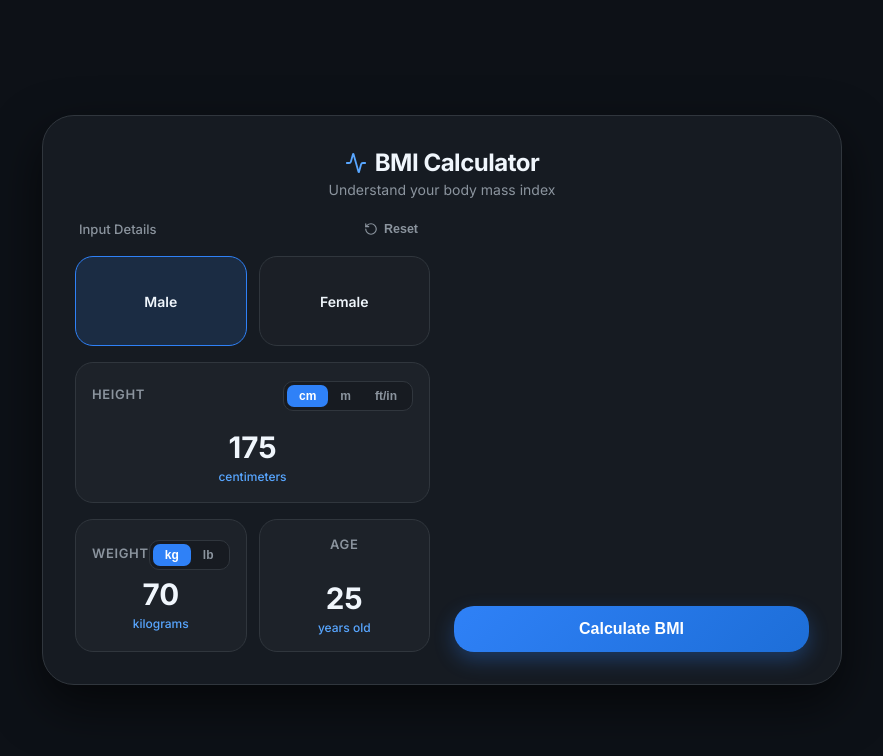
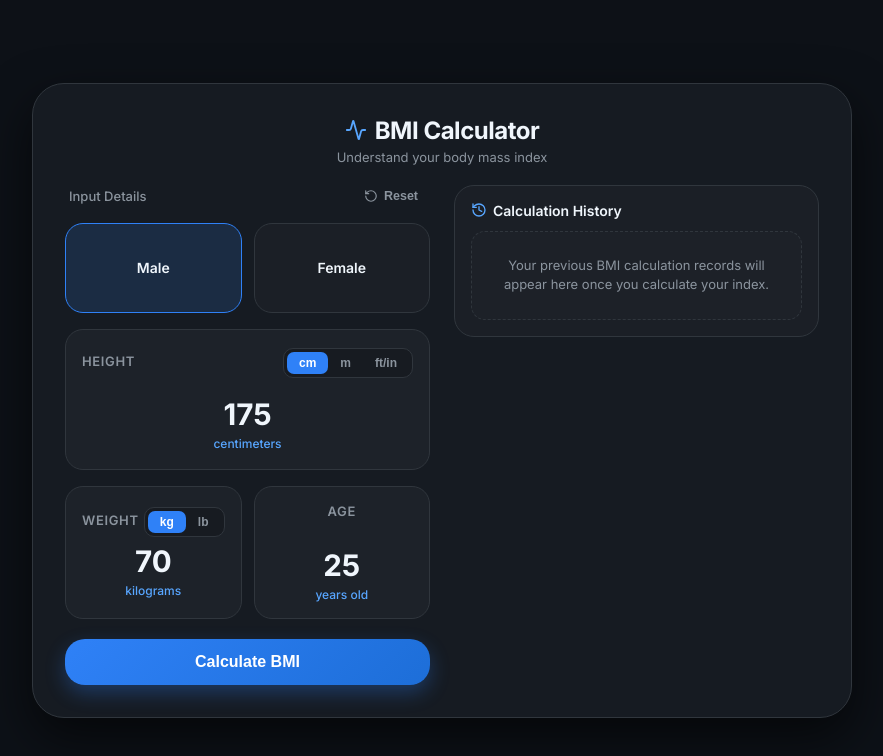
Before and after one commit to anujverma1475-spec/BMI-Calculator, a React (Vite) app: page / in a window 1280 px wide. Shown: the top 756 px of the page, without its empty margins (198-1081 px from the left). Built offline with nearby package versions, Linux system fonts and the light colour scheme.

Commit message:
Final commit: Optimize CSS layout, responsive grid, weight targets, and history empty state

```diff
--- a/src/App.css
+++ b/src/App.css
@@ -1,4 +1,6 @@
-/* Base Mobile Rules */
+/* =======================================================
+   BASE CONTAINER & LAYOUT SETUP
+   ======================================================= */
 .app-container {
   background-color: var(--card-bg);
   border: 1px solid var(--card-border);
@@ -6,7 +8,7 @@
   padding: 24px 20px;
   box-shadow: 0 20px 50px rgba(0, 0, 0, 0.6);
   width: 100%;
-  max-width: 400px;
+  max-width: 420px;
   margin: 0 auto;
   display: flex;
   flex-direction: column;
@@ -14,7 +16,17 @@
   transition: max-width 0.3s ease, padding 0.3s ease;
 }
 
-/* Header Styles */
+/* Main Content Grid for Responsive Dashboard View */
+.main-content-grid {
+  display: flex;
+  flex-direction: column;
+  gap: 20px;
+  width: 100%;
+}
+
+/* =======================================================
+   HEADER COMPONENT STYLES
+   ======================================================= */
 .app-header {
   text-align: center;
   display: flex;
@@ -45,7 +57,9 @@
   color: var(--text-muted);
 }
 
-/* Base Card Block */
+/* =======================================================
+   UI CARDS & SECTIONS
+   ======================================================= */
 .ui-card {
   background-color: rgba(255, 255, 255, 0.03);
   border: 1px solid var(--card-border);
@@ -55,7 +69,7 @@
   flex-direction: column;
   align-items: center;
   justify-content: center;
-  transition: all 0.2s ease-in-out;
+  transition: border-color 0.2s ease, background-color 0.2s ease;
 }
 
 .card-label {
@@ -67,7 +81,7 @@
   margin-bottom: 8px;
 }
 
-/* Gender Selection Cards Grid */
+/* Gender Selection Grid */
 .gender-grid {
   display: grid;
   grid-template-columns: 1fr 1fr;
@@ -79,6 +93,11 @@
   cursor: pointer;
   border: 1px solid var(--card-border);
   background-color: rgba(255, 255, 255, 0.02);
+  user-select: none;
+}
+
+.gender-card:hover {
+  border-color: rgba(47, 129, 247, 0.5);
 }
 
 .gender-card.active {
@@ -127,18 +146,6 @@
   color: #ffffff;
 }
 
-.numeric-display {
-  font-size: 2rem;
-  font-weight: 700;
-  color: var(--text-main);
-}
-
-.unit-subtext {
-  font-size: 0.75rem;
-  color: var(--accent-cyan);
-  font-weight: 500;
-}
-
 /* Dual Grid: Weight & Age */
 .inputs-dual-grid {
   display: grid;
@@ -148,70 +155,6 @@
 
 .control-card {
   min-height: 110px;
-}
-
-/* Main Form Content Area */
-.main-content-grid {
-  display: flex;
-  flex-direction: column;
-  gap: 20px;
-}
-
-/* Action Button Area */
-.action-area {
-  display: flex;
-  justify-content: center;
-  margin-top: 4px;
-}
-
-.btn-primary-calculate {
-  background: linear-gradient(135deg, var(--accent-blue), #1d6ed8);
-  color: #ffffff;
-  border: none;
-  border-radius: 20px;
-  padding: 14px 32px;
-  font-size: 1rem;
-  font-weight: 700;
-  width: 100%;
-  cursor: pointer;
-  box-shadow: 0 8px 20px rgba(47, 129, 247, 0.3);
-  transition: transform 0.15s ease, box-shadow 0.15s ease;
-}
-
-.btn-primary-calculate:hover {
-  transform: translateY(-1px);
-  box-shadow: 0 10px 24px rgba(47, 129, 247, 0.4);
-}
-
-.btn-primary-calculate:active {
-  transform: translateY(1px);
-}
-
-/* =======================================================
-   TABLET & DESKTOP RESPONSIVE BREAKPOINT (≥ 768px)
-   ======================================================= */
-@media (min-width: 768px) {
-  .app-container {
-    max-width: 800px;
-    padding: 32px;
-    border-radius: 32px;
-  }
-
-  .app-header h1 {
-    font-size: 1.5rem;
-  }
-
-  .header-subtitle {
-    font-size: 0.875rem;
-  }
-
-  /* Split into side-by-side dashboard grid on desktop */
-  .main-content-grid {
-    display: grid;
-    grid-template-columns: 1fr 1fr;
-    gap: 24px;
-    align-items: start;
-  }
 }
 
 /* Form Top Control Bar */
@@ -254,7 +197,6 @@
   background-color: rgba(255, 255, 255, 0.05);
 }
 
-/* Card Top Row */
 .card-top-row {
   display: flex;
   justify-content: space-between;
@@ -262,7 +204,6 @@
   width: 100%;
 }
 
-/* Controlled Input Fields Styling */
 .input-group {
   display: flex;
   flex-direction: column;
@@ -290,14 +231,12 @@
   border-bottom-color: var(--accent-blue);
 }
 
-/* Chrome, Safari, Edge, Opera remove number input arrows */
 .numeric-input::-webkit-outer-spin-button,
 .numeric-input::-webkit-inner-spin-button {
   -webkit-appearance: none;
   margin: 0;
 }
 
-/* Firefox remove number input arrows */
 .numeric-input[type=number] {
   -moz-appearance: textfield;
 }
@@ -309,7 +248,45 @@
   justify-content: center;
 }
 
-/* Result Overlay Card */
+.unit-subtext {
+  font-size: 0.75rem;
+  color: var(--accent-cyan);
+  font-weight: 500;
+}
+
+/* Action Button */
+.action-area {
+  display: flex;
+  justify-content: center;
+  margin-top: 4px;
+}
+
+.btn-primary-calculate {
+  background: linear-gradient(135deg, var(--accent-blue), #1d6ed8);
+  color: #ffffff;
+  border: none;
+  border-radius: 20px;
+  padding: 14px 32px;
+  font-size: 1rem;
+  font-weight: 700;
+  width: 100%;
+  cursor: pointer;
+  box-shadow: 0 8px 20px rgba(47, 129, 247, 0.3);
+  transition: transform 0.15s ease, box-shadow 0.15s ease;
+}
+
+.btn-primary-calculate:hover {
+  transform: translateY(-1px);
+  box-shadow: 0 10px 24px rgba(47, 129, 247, 0.4);
+}
+
+.btn-primary-calculate:active {
+  transform: translateY(1px);
+}
+
+/* =======================================================
+   RESULT CARD & SCALE STYLES
+   ======================================================= */
 .result-overlay-card {
   background: linear-gradient(145deg, #1f2937, #111827);
   border: 1px solid var(--card-border);
@@ -324,14 +301,8 @@
 }
 
 @keyframes fadeInScale {
-  from {
-    opacity: 0;
-    transform: scale(0.96);
-  }
-  to {
-    opacity: 1;
-    transform: scale(1);
-  }
+  from { opacity: 0; transform: scale(0.96); }
+  to { opacity: 1; transform: scale(1); }
 }
 
 .result-top-action {
@@ -395,7 +366,50 @@
   font-size: 0.875rem;
   font-weight: 700;
   letter-spacing: 0.02em;
-  margin-bottom: 8px;
+  margin-bottom: 4px;
+}
+
+/* Weight Target Box */
+.weight-target-box {
+  width: 100%;
+  margin: 8px 0 4px 0;
+}
+
+.target-pill {
+  display: flex;
+  align-items: center;
+  justify-content: center;
+  gap: 10px;
+  padding: 10px 16px;
+  border-radius: 12px;
+  font-size: 0.8125rem;
+  text-align: center;
+}
+
+.target-pill.gain {
+  background-color: rgba(227, 179, 65, 0.12);
+  border: 1px solid rgba(227, 179, 65, 0.3);
+  color: var(--category-underweight);
+}
+
+.target-pill.lose {
+  background-color: rgba(210, 153, 34, 0.12);
+  border: 1px solid rgba(210, 153, 34, 0.3);
+  color: #f0a82d;
+}
+
+.target-pill.healthy {
+  background-color: rgba(63, 185, 80, 0.12);
+  border: 1px solid rgba(63, 185, 80, 0.3);
+  color: var(--category-healthy);
+}
+
+.target-pill strong {
+  color: #ffffff;
+}
+
+.target-icon {
+  flex-shrink: 0;
 }
 
 .result-summary-pills {
@@ -404,7 +418,7 @@
   font-size: 0.78125rem;
   color: var(--text-muted);
   font-weight: 500;
-  margin-bottom: 12px;
+  margin-bottom: 8px;
 }
 
 .bmi-disclaimer-box {
@@ -434,10 +448,10 @@
   color: var(--text-main);
 }
 
-/* Visual Scale Wrapper */
+/* Visual Scale Component */
 .bmi-scale-wrapper {
   width: 100%;
-  margin: 16px 0 8px 0;
+  margin: 12px 0 4px 0;
   display: flex;
   flex-direction: column;
   gap: 8px;
@@ -465,7 +479,6 @@
   color: var(--accent-cyan);
 }
 
-/* Horizontal Segmented Bar */
 .scale-track {
   position: relative;
   height: 10px;
@@ -483,30 +496,29 @@
 }
 
 .scale-segment.underweight {
-  width: 17.5%; /* 15 to 18.5 */
+  width: 17.5%;
   background-color: var(--category-underweight);
   border-top-left-radius: 6px;
   border-bottom-left-radius: 6px;
 }
 
 .scale-segment.healthy {
-  width: 32%; /* 18.5 to 24.9 */
+  width: 32%;
   background-color: var(--category-healthy);
 }
 
 .scale-segment.overweight {
-  width: 25%; /* 25 to 29.9 */
+  width: 25%;
   background-color: var(--category-overweight);
 }
 
 .scale-segment.obese {
-  width: 25.5%; /* 30 to 35+ */
+  width: 25.5%;
   background-color: var(--category-obese);
   border-top-right-radius: 6px;
   border-bottom-right-radius: 6px;
 }
 
-/* Marker Pin */
 .scale-marker-pin {
   position: absolute;
   top: 50%;
@@ -524,7 +536,6 @@
   box-shadow: 0 0 10px rgba(255, 255, 255, 0.8), 0 2px 6px rgba(0, 0, 0, 0.5);
 }
 
-/* Category Labels */
 .scale-labels {
   display: grid;
   grid-template-columns: 17.5% 32% 25% 25.5%;
@@ -535,13 +546,14 @@
   margin-top: 2px;
 }
 
-/* History Section Container */
+/* =======================================================
+   HISTORY SECTION STYLES
+   ======================================================= */
 .history-container {
   background-color: rgba(255, 255, 255, 0.02);
   border: 1px solid var(--card-border);
   border-radius: 20px;
   padding: 16px;
-  margin-top: 16px;
   display: flex;
   flex-direction: column;
   gap: 12px;
@@ -590,13 +602,33 @@
   background-color: rgba(246, 81, 73, 0.1);
 }
 
+.history-empty-state {
+  padding: 24px 16px;
+  text-align: center;
+  color: var(--text-muted);
+  font-size: 0.8125rem;
+  line-height: 1.5;
+  background: rgba(255, 255, 255, 0.01);
+  border: 1px dashed var(--card-border);
+  border-radius: 14px;
+}
+
 .history-list {
   display: flex;
   flex-direction: column;
   gap: 8px;
-  max-height: 200px;
+  max-height: 220px;
   overflow-y: auto;
   padding-right: 4px;
+}
+
+.history-list::-webkit-scrollbar {
+  width: 5px;
+}
+
+.history-list::-webkit-scrollbar-thumb {
+  background: var(--card-border);
+  border-radius: 4px;
 }
 
 .history-item {
@@ -642,7 +674,9 @@
   color: var(--text-muted);
 }
 
-/* Error Notification Banner */
+/* =======================================================
+   ERROR BANNER & ACCESSIBILITY STYLES
+   ================================================------- */
 .error-banner {
   background-color: rgba(214, 92, 92, 0.15);
   border: 1px solid rgba(214, 92, 92, 0.4);
@@ -663,32 +697,30 @@
   75% { transform: translateX(4px); }
 }
 
-/* Custom Scrollbar for History */
-.history-list::-webkit-scrollbar {
-  width: 5px;
-}
-
-.history-list::-webkit-scrollbar-track {
-  background: transparent;
-}
-
-.history-list::-webkit-scrollbar-thumb {
-  background: var(--card-border);
-  border-radius: 4px;
-}
-
-.history-list::-webkit-scrollbar-thumb:hover {
-  background: var(--text-muted);
-}
-
-/* Global Button & Input Focus Rings for Accessibility */
 button:focus-visible,
 input:focus-visible {
   outline: 2px solid var(--accent-cyan);
   outline-offset: 2px;
 }
 
-/* Visual Touch Feedback */
-.gender-card:hover {
-  border-color: rgba(47, 129, 247, 0.5);
+/* =======================================================
+   TABLET & DESKTOP RESPONSIVE BREAKPOINT (≥ 768px)
+   ======================================================= */
+@media (min-width: 768px) {
+  .app-container {
+    max-width: 820px;
+    padding: 32px;
+    border-radius: 32px;
+  }
+
+  .app-header h1 {
+    font-size: 1.5rem;
+  }
+
+  .main-content-grid {
+    display: grid;
+    grid-template-columns: 1fr 1fr;
+    gap: 24px;
+    align-items: start;
+  }
 }
--- a/src/App.jsx
+++ b/src/App.jsx
@@ -36,7 +36,7 @@ function App() {
   }, []);
 
   const handleCalculate = () => {
-    setErrorMessage(''); // Clear previous error
+    setErrorMessage('');
 
     const result = calculateBMI({
       weight,
@@ -88,7 +88,6 @@ function App() {
     <div className="app-container">
       <Header />
 
-      {/* Error Notification Banner */}
       {errorMessage && (
         <div className="error-banner">
           <AlertCircle size={16} />
@@ -99,7 +98,7 @@ function App() {
       <div className="main-content-grid">
         {!bmiResult ? (
           <>
-            <div style={{ display: 'flex', flexDirection: 'column', width: '100%', gap: '16px' }}>
+            <div style={{ display: 'flex', flexDirection: 'column', gap: '16px', width: '100%' }}>
               <CalculatorForm
                 gender={gender}
                 setGender={setGender}
@@ -121,15 +120,16 @@ function App() {
                 setAge={setAge}
                 onReset={handleReset}
               />
-              <History historyList={historyList} onClearHistory={handleClearHistory} />
-            </div>
 
-            <div style={{ display: 'flex', flexDirection: 'column', justifyContent: 'flex-end', height: '100%' }}>
               <div className="action-area" style={{ width: '100%' }}>
                 <button className="btn-primary-calculate" onClick={handleCalculate}>
                   Calculate BMI
                 </button>
               </div>
+            </div>
+
+            <div style={{ display: 'flex', flexDirection: 'column', width: '100%' }}>
+              <History historyList={historyList} onClearHistory={handleClearHistory} />
             </div>
           </>
         ) : (
--- a/src/components/BMIScale.jsx
+++ b/src/components/BMIScale.jsx
@@ -1,7 +1,6 @@
 import React from 'react';
 
 function BMIScale({ bmi }) {
-  // Map BMI value (15 to 35) to a percentage (0% to 100%)
   const calculatePosition = (val) => {
     const minBmi = 15;
     const maxBmi = 35;
@@ -21,15 +20,12 @@ function BMIScale({ bmi }) {
         <span className="scale-range-info">Healthy Range: <strong>18.5 – 24.9</strong></span>
       </div>
 
-      {/* Multi-segmented scale track */}
       <div className="scale-track">
-        {/* Category segments */}
         <div className="scale-segment underweight" title="Underweight (< 18.5)"></div>
         <div className="scale-segment healthy" title="Healthy (18.5 - 24.9)"></div>
         <div className="scale-segment overweight" title="Overweight (25.0 - 29.9)"></div>
         <div className="scale-segment obese" title="Obese (≥ 30.0)"></div>
 
-        {/* Moving marker pin */}
         <div
           className="scale-marker-pin"
           style={{ left: `${markerPosition}%` }}
@@ -38,7 +34,6 @@ function BMIScale({ bmi }) {
         </div>
       </div>
 
-      {/* Range Labels */}
       <div className="scale-labels">
         <span>Underweight</span>
         <span>Healthy</span>
--- a/src/components/History.jsx
+++ b/src/components/History.jsx
@@ -2,9 +2,7 @@ import React from 'react';
 import { History as HistoryIcon, Trash2 } from 'lucide-react';
 
 function History({ historyList, onClearHistory }) {
-  if (!historyList || historyList.length === 0) {
-    return null; // Don't show if empty
-  }
+  const hasHistory = historyList && historyList.length > 0;
 
   return (
     <div className="history-container">
@@ -13,12 +11,19 @@ function History({ historyList, onClearHistory }) {
           <HistoryIcon size={16} className="history-icon" />
           <h3>Calculation History</h3>
         </div>
+        {hasHistory && (
           <button className="btn-clear-history" onClick={onClearHistory} title="Clear History">
             <Trash2 size={14} />
             <span>Clear</span>
           </button>
+        )}
       </div>
 
+      {!hasHistory ? (
+        <div className="history-empty-state">
+          <p>Your previous BMI calculation records will appear here once you calculate your index.</p>
+        </div>
+      ) : (
         <div className="history-list">
           {historyList.map((item, index) => (
             <div key={index} className="history-item">
@@ -33,6 +38,7 @@ function History({ historyList, onClearHistory }) {
             </div>
           ))}
         </div>
+      )}
     </div>
   );
 }
--- a/src/index.css
+++ b/src/index.css
@@ -2,7 +2,6 @@
 @import url('https://fonts.googleapis.com/css2?family=Inter:wght@400;500;600;700&display=swap');
 
 :root {
-  /* Color Theme matching reference image */
   --bg-color: #0d1117;
   --card-bg: #161b22;
   --card-border: #30363d;
@@ -39,7 +38,7 @@ body {
 
 #root {
   width: 100%;
-  max-width: 850px; /* Expands on desktop */
+  max-width: 850px;
   display: flex;
   justify-content: center;
 }
```
Also changed, not shown: src/components/CalculatorForm.jsx (+23 -32 lines), src/components/Header.jsx (+10 -10 lines), src/components/ResultCard.jsx (+31 -5 lines), src/utils/bmiCalculator.js (+34 -4 lines). Lines whose indentation alone changed are shown as unchanged.
